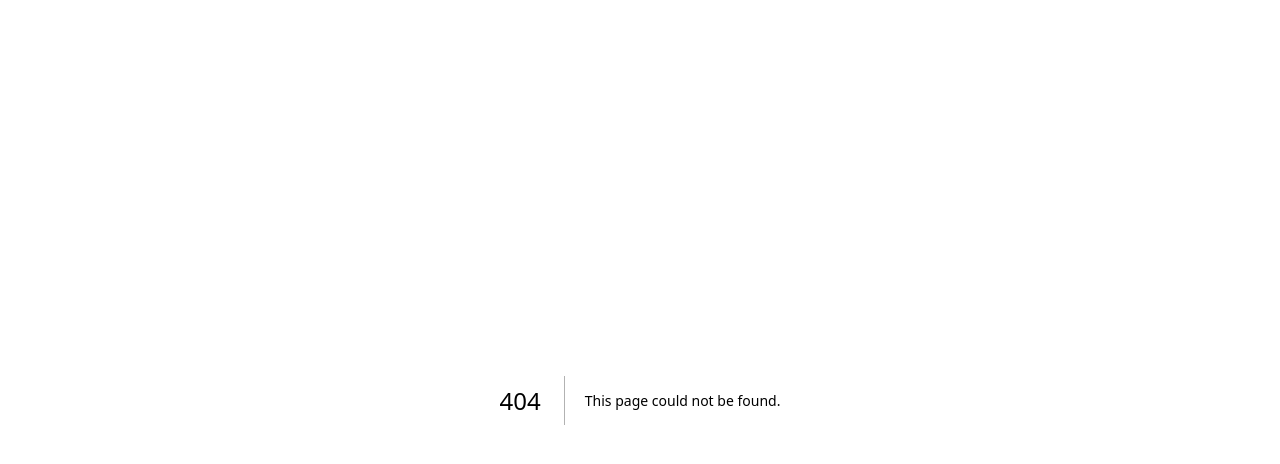
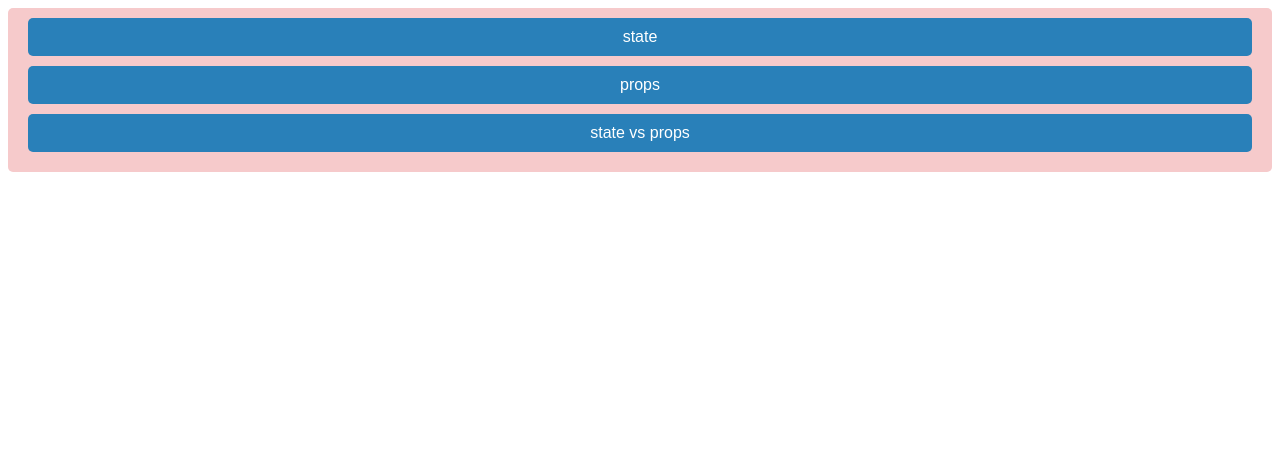
Before and after one commit to japneetkaurbhatia/react-essentials, a Next.js app: page /state-management in a window 1280 px wide. Before the commit this address had no page. Shown: the top 464 px of the page. Built offline with nearby package versions, Linux system fonts and the light colour scheme.

Commit message:
state management state vs props

```diff
--- a/src/pages/index.tsx
+++ b/src/pages/index.tsx
@@ -16,6 +16,7 @@ const HomePage = () => {
         <StyledButton onClick={() => router.push("/hooks")}>Hooks</StyledButton>
         <StyledButton onClick={() => router.push("/hocs")}> Higher Order Components</StyledButton>
         <StyledButton onClick={() => router.push("/react-lifecycle")}>React Lifecycle Methods of Components</StyledButton>
+        <StyledButton onClick={() => router.push("/state-management")}> State Management </StyledButton>
       </ListOfComponents>
     </div>
   );
--- /dev/null
+++ b/src/pages/state-management.tsx
@@ -0,0 +1,19 @@
+import { useRouter } from 'next/router';
+import React from 'react'
+import ListOfComponents from '../components/ListOfComponents';
+import StyledButton from '../components/StyledButton';
+
+const stateManagement = () => {
+    const router = useRouter();
+    return (
+      <div>
+        <ListOfComponents>
+          <StyledButton onClick={() => router.push("/state-management/state")}> state </StyledButton>
+          <StyledButton onClick={() => router.push("/state-management/props")}> props </StyledButton>
+          <StyledButton onClick={() => router.push("/state-management/stateVsProps")}> state vs props </StyledButton>
+        </ListOfComponents>
+      </div>
+    );
+}
+
+export default stateManagement
```
Also changed, not shown: src/pages/state-management/stateVsProps.tsx (added, +12 -0 lines).
